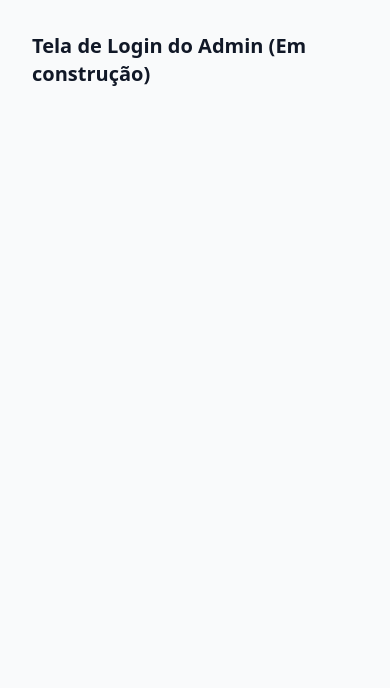
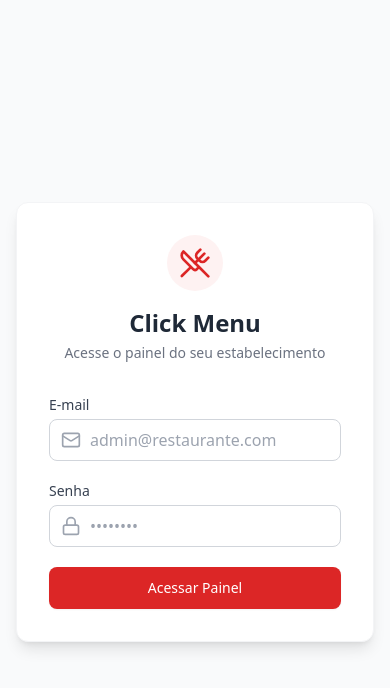
Before and after one commit to alissongabrieloliveira/cardapio-digital-frontend, a React (Vite) app: page /admin/login in a window 390 px wide. Shown: the top 688 px of the page. Built offline with nearby package versions, Linux system fonts and the light colour scheme.

Commit message:
feat: interface de login responsiva com tailwind css e integracao com auth context

```diff
--- /dev/null
+++ b/src/pages/admin/Login.jsx
@@ -0,0 +1,117 @@
+import { useState } from "react";
+import { useNavigate } from "react-router-dom";
+import { useAuth } from "../../contexts/AuthContext";
+import { Mail, Lock, Loader2, UtensilsCrossed } from "lucide-react";
+
+export function Login() {
+  const [email, setEmail] = useState("");
+  const [senha, setSenha] = useState("");
+  const [erro, setErro] = useState("");
+  const [carregando, setCarregando] = useState(false);
+
+  const { signIn } = useAuth();
+  const navigate = useNavigate();
+
+  async function handleLogin(e) {
+    e.preventDefault();
+    setErro("");
+
+    if (!email || !senha) {
+      return setErro("Preencha todos os campos para continuar.");
+    }
+
+    setCarregando(true);
+
+    const resposta = await signIn({ email, senha });
+
+    if (resposta.sucesso) {
+      navigate("/admin/dashboard");
+    } else {
+      setErro(resposta.erro);
+      setCarregando(false);
+    }
+  }
+
+  return (
+    <div className="min-h-screen bg-gray-50 flex flex-col justify-center items-center p-4">
+      <div className="max-w-md w-full bg-white rounded-xl shadow-lg p-8 border border-gray-100">
+        <div className="flex flex-col items-center mb-8">
+          <div className="bg-red-50 p-3 rounded-full mb-4">
+            <UtensilsCrossed className="w-8 h-8 text-red-600" />
+          </div>
+          <h1 className="text-2xl font-bold text-gray-800">Click Menu</h1>
+          <p className="text-sm text-gray-500 mt-1">
+            Acesse o painel do seu estabelecimento
+          </p>
+        </div>
+
+        {erro && (
+          <div className="mb-4 p-3 bg-red-50 border-l-4 border-red-500 text-red-700 text-sm rounded">
+            {erro}
+          </div>
+        )}
+
+        <form onSubmit={handleLogin} className="space-y-5">
+          <div>
+            <label
+              className="block text-sm font-medium text-gray-700 mb-1"
+              htmlFor="email"
+            >
+              E-mail
+            </label>
+            <div className="relative">
+              <div className="absolute inset-y-0 left-0 pl-3 flex items-center pointer-events-none">
+                <Mail className="h-5 w-5 text-gray-400" />
+              </div>
+              <input
+                id="email"
+                type="email"
+                placeholder="admin@restaurante.com"
+                value={email}
+                onChange={(e) => setEmail(e.target.value)}
+                className="w-full pl-10 pr-3 py-2 border border-gray-300 rounded-lg focus:outline-none focus:ring-2 focus:ring-red-500 focus:border-transparent transition-colors"
+              />
+            </div>
+          </div>
+
+          <div>
+            <label
+              className="block text-sm font-medium text-gray-700 mb-1"
+              htmlFor="senha"
+            >
+              Senha
+            </label>
+            <div className="relative">
+              <div className="absolute inset-y-0 left-0 pl-3 flex items-center pointer-events-none">
+                <Lock className="h-5 w-5 text-gray-400" />
+              </div>
+              <input
+                id="senha"
+                type="password"
+                placeholder="••••••••"
+                value={senha}
+                onChange={(e) => setSenha(e.target.value)}
+                className="w-full pl-10 pr-3 py-2 border border-gray-300 rounded-lg focus:outline-none focus:ring-2 focus:ring-red-500 focus:border-transparent transition-colors"
+              />
+            </div>
+          </div>
+
+          <button
+            type="submit"
+            disabled={carregando}
+            className="w-full flex justify-center items-center py-2.5 px-4 border border-transparent rounded-lg shadow-sm text-sm font-medium text-white bg-red-600 hover:bg-red-700 focus:outline-none focus:ring-2 focus:ring-offset-2 focus:ring-red-500 disabled:opacity-70 disabled:cursor-not-allowed transition-colors"
+          >
+            {carregando ? (
+              <>
+                <Loader2 className="animate-spin -ml-1 mr-2 h-5 w-5 text-white" />
+                Entrando...
+              </>
+            ) : (
+              "Acessar Painel"
+            )}
+          </button>
+        </form>
+      </div>
+    </div>
+  );
+}
--- a/src/routes/index.jsx
+++ b/src/routes/index.jsx
@@ -1,5 +1,6 @@
 import { BrowserRouter, Routes, Route, Navigate } from "react-router-dom";
 import { useAuth } from "../contexts/AuthContext";
+import { Login } from "../pages/admin/Login";
 
 function PrivateRoute({ children }) {
   const { usuario, loading } = useAuth();
@@ -41,7 +42,7 @@ export function AppRoutes() {
       <Routes>
         <Route path="/menu/:slug" element={<CardapioCliente />} />
 
-        <Route path="/admin/login" element={<LoginAdmin />} />
+        <Route path="/admin/login" element={<Login />} />
 
         <Route
           path="/admin/dashboard"
```
